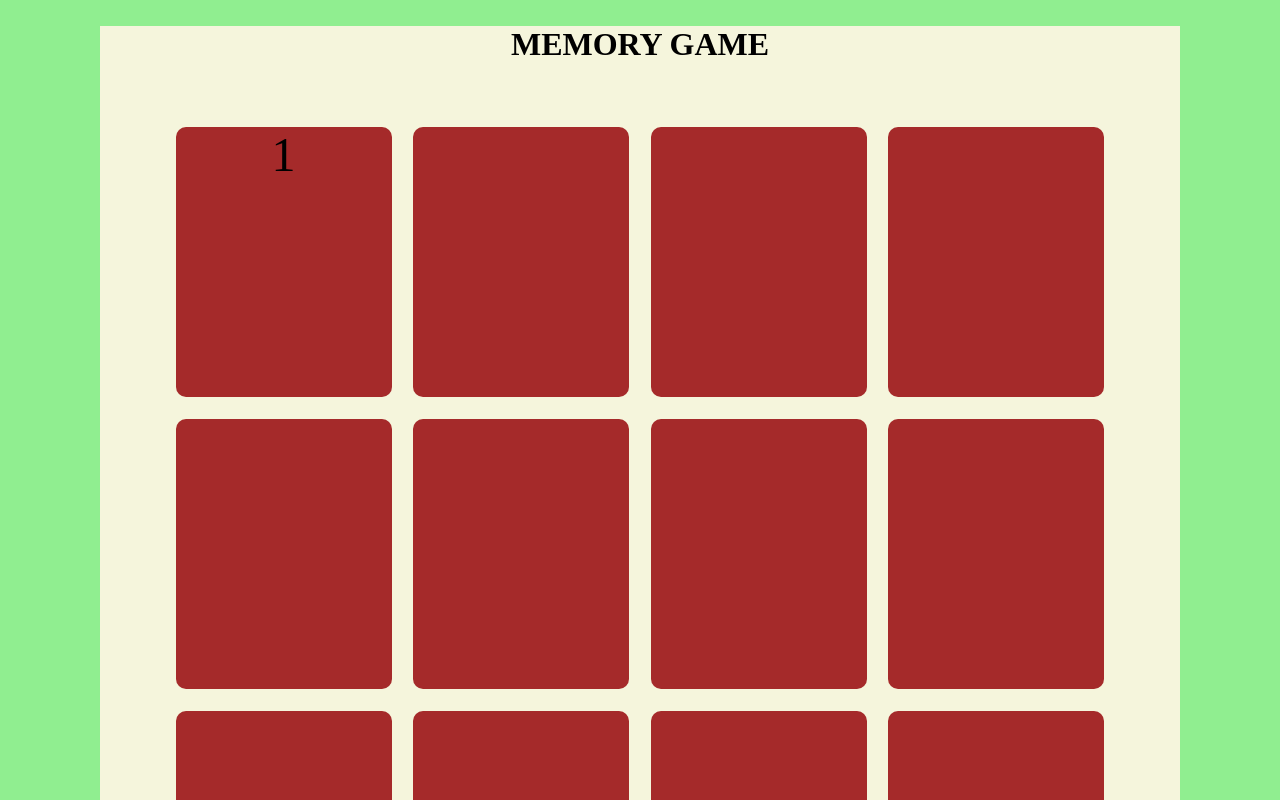
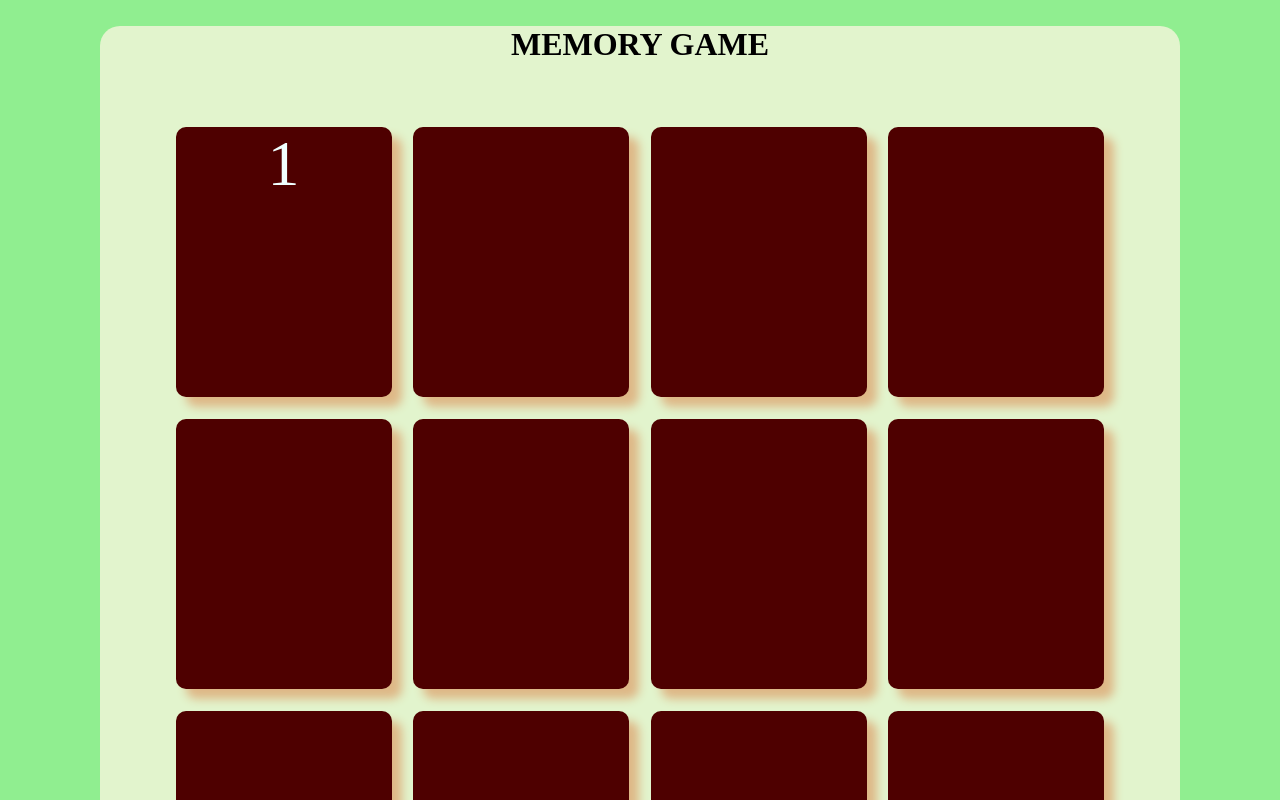
Before and after one commit to ehtnamuh/MemoryGame, a plain HTML site: page index.html in a window 1280 px wide. Both pictures are taken after a click on the element 283 px from the left and 262 px from the top of the page. Shown: the top 800 px of the page. Drawn offline with nearby package versions, Linux system fonts and the light colour scheme.

Commit message:
A bit more styling added

```diff
--- a/index.html
+++ b/index.html
@@ -56,9 +56,6 @@
                         });
                         app.clickEventHandler();
                     },
-                    main: function() {
-                        app.shuffle();
-                    },
                     clickEventHandler: function(){
                         $('.card').on('click', function() {
                             if(!$(this).hasClass('matched') ){
@@ -94,12 +91,12 @@
                             }
 
                         }
-
-                    }
+                    },
+                    main: function() {
+                        app.shuffle();
+                    },
                 };
-
                 app.main();
-
             });
         </script>
     </body>
--- a/style.css
+++ b/style.css
@@ -11,7 +11,8 @@ body {
     height: 1080px;
     text-align: center;
     margin: 2% auto;
-    background: beige;
+    background: rgba(245, 245, 220, 0.808);
+    border-radius: 20px;
 }
 .containerSub{
     width: inherit;
@@ -29,10 +30,16 @@ body {
     margin: 1%;
     height: 25%;
     width: 20%;
+    background: rgb(78, 0, 0);
+    /* display: inline; */
     border-radius: 10px;
-    background: brown;
+    box-shadow: 10px 10px 10px burlywood;
     padding: 0;
-    font-size: 48px;
+}
+
+.card p{
+    font-size: 400%;
+    color: azure;
 }
 
 .footer{
```
